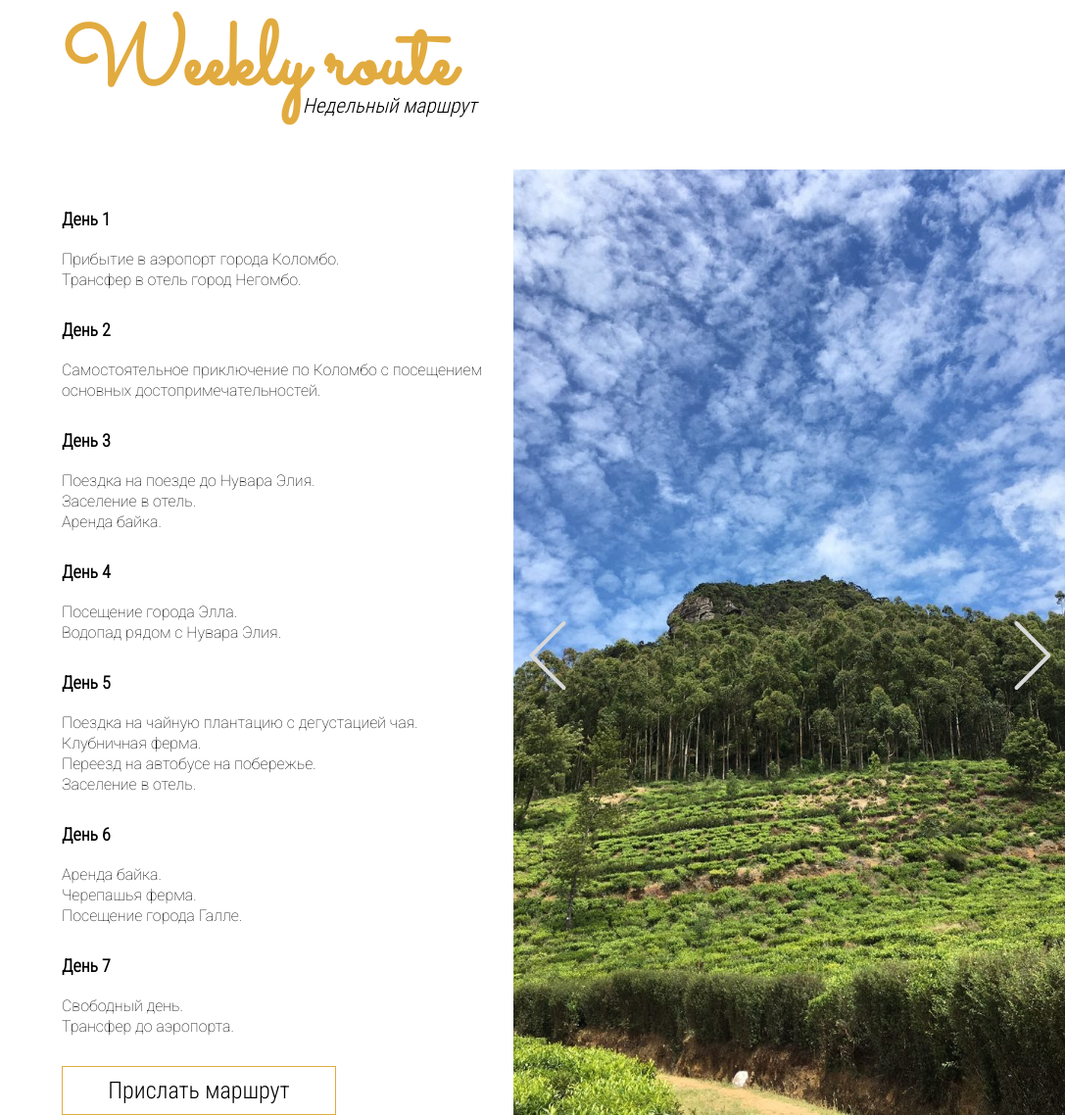
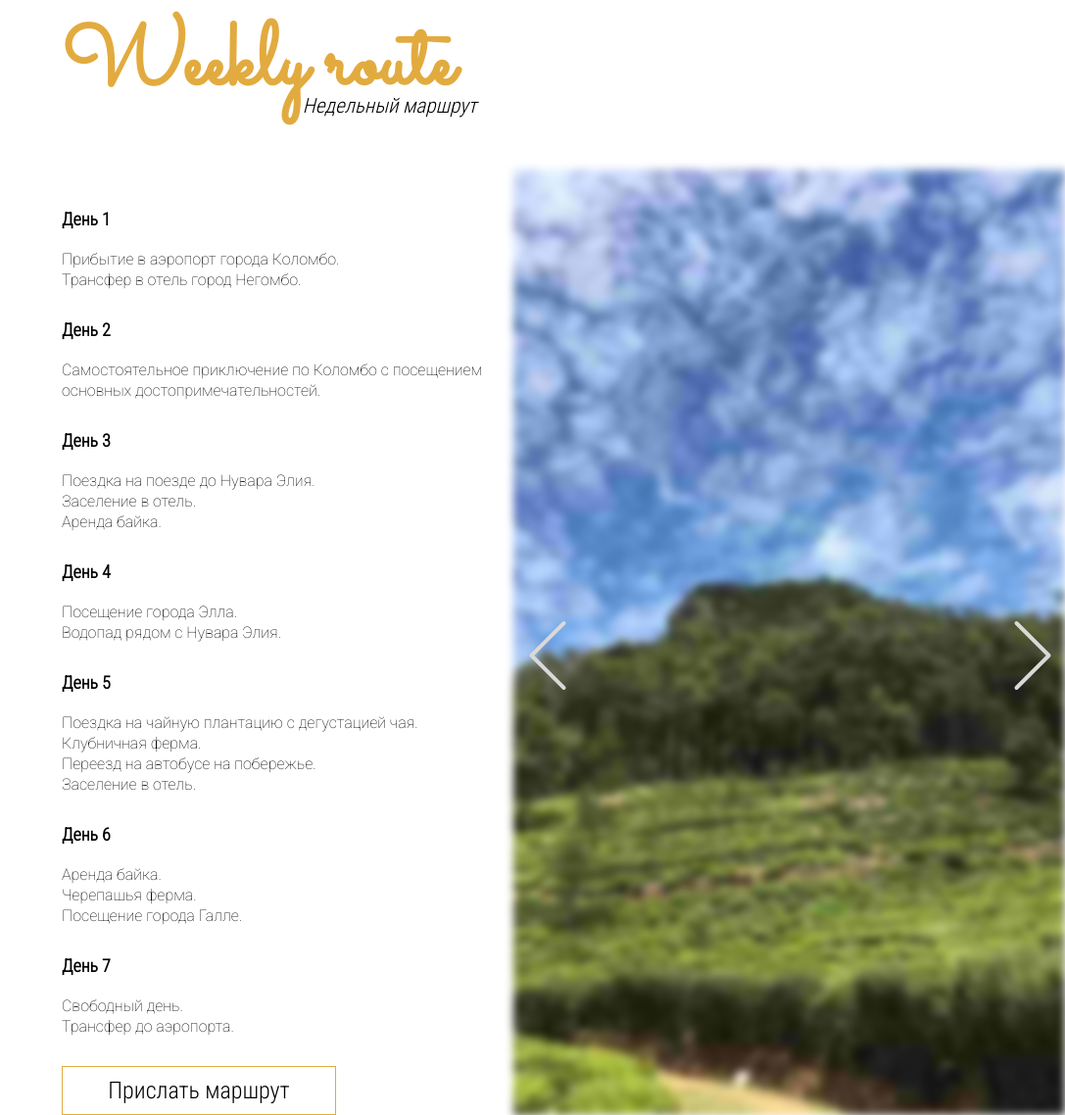
Before and after one commit to SkinnyBitch/SkinnyBitch.github.io, a plain HTML site: page index.html in a window 1280 px wide. Shown: the part 1721-2859 px from the top of the page at 98% size, without its empty margins (193-1280 px from the left). Drawn offline with nearby package versions, Linux system fonts and the light colour scheme.

Commit message:
Change index.html
Add data-attribute for image

```diff
--- a/index.html
+++ b/index.html
@@ -30,9 +30,9 @@
                 <div class="content-description_specification">
                     <aside class="content-description_image">
                         <div class="content_image">
-                            <img src="image/content-image1.jpg" alt="weekly-image" class="content_slider">
-                            <img src="image/content-image2.jpg" alt="weekly-image" class="content_slider slider">
-                            <img src="image/content-image3.jpg" alt="weekly-image" class="content_slider slider">
+                            <img src="image/content-image1-min.jpg" data-big-img-src="image/content-image1.jpg" alt="weekly-image" class="content_slider" style="filter: blur(4px);">
+                            <img src="image/content-image2-min.jpg" data-big-img-src="image/content-image2.jpg" alt="weekly-image" class="content_slider slider">
+                            <img src="image/content-image3-min.jpg" data-big-img-src="image/content-image3.jpg" alt="weekly-image" class="content_slider slider">
                             <img src="./image/back.svg" alt="arrow-back" class="content_arrow-back arrow">
                             <img src="./image/next.svg" alt="arrow-next" class="content_arrow-next arrow">
                         </div>
@@ -103,9 +103,9 @@
                     </section>
                     <aside class="content-weeklyRoute_image">
                         <div class="weekly_image">
-                            <img src="image/weekly-image1.jpg" alt="weekly-image" class="weekly_slider">
-                            <img src="image/weekly-image2.jpg" alt="weekly-image" class="weekly_slider slider">
-                            <img src="image/weekly-image3.jpg" alt="weekly-image" class="weekly_slider slider">
+                            <img src="image/weekly-image1-min.jpg" data-big-img-src="image/weekly-image1.jpg" alt="weekly-image" class="weekly_slider" style="filter: blur(4px);">
+                            <img src="image/weekly-image2-min.jpg" data-big-img-src="image/weekly-image2.jpg" alt="weekly-image" class="weekly_slider slider">
+                            <img src="image/weekly-image3-min.jpg" data-big-img-src="image/weekly-image3.jpg" alt="weekly-image" class="weekly_slider slider">
                             <img src="./image/back.svg" alt="arrow-back" class="weekly_arrow-back arrow">
                             <img src="./image/next.svg" alt="arrow-next" class="weekly_arrow-next arrow">
                         </div>
@@ -120,9 +120,9 @@
                 <div class="content-twoWeekRoute_subject">
                     <aside class="content-twoWeekRoute_image">
                         <div class="twoWeek_image">
-                            <img src="image/twoWeek-image1.jpg" alt="weekly-image" class="twoWeek_slider">
-                            <img src="image/twoWeek-image2.jpg" alt="weekly-image" class="twoWeek_slider slider">
-                            <img src="image/twoWeek-image3.jpg" alt="weekly-image" class="twoWeek_slider slider">
+                            <img src="image/twoWeek-image1-min.jpg" data-big-img-src="image/twoWeek-image1.jpg" alt="weekly-image" class="twoWeek_slider" style="filter: blur(4px);">
+                            <img src="image/twoWeek-image2-min.jpg" data-big-img-src="image/twoWeek-image2.jpg" alt="weekly-image" class="twoWeek_slider slider">
+                            <img src="image/twoWeek-image3-min.jpg" data-big-img-src="image/twoWeek-image3.jpg" alt="weekly-image" class="twoWeek_slider slider">
                             <img src="./image/back.svg" alt="arrow-back" class="twoWeek_arrow-back arrow">
                             <img src="./image/next.svg" alt="arrow-next" class="twoWeek_arrow-next arrow">
                         </div>
```
